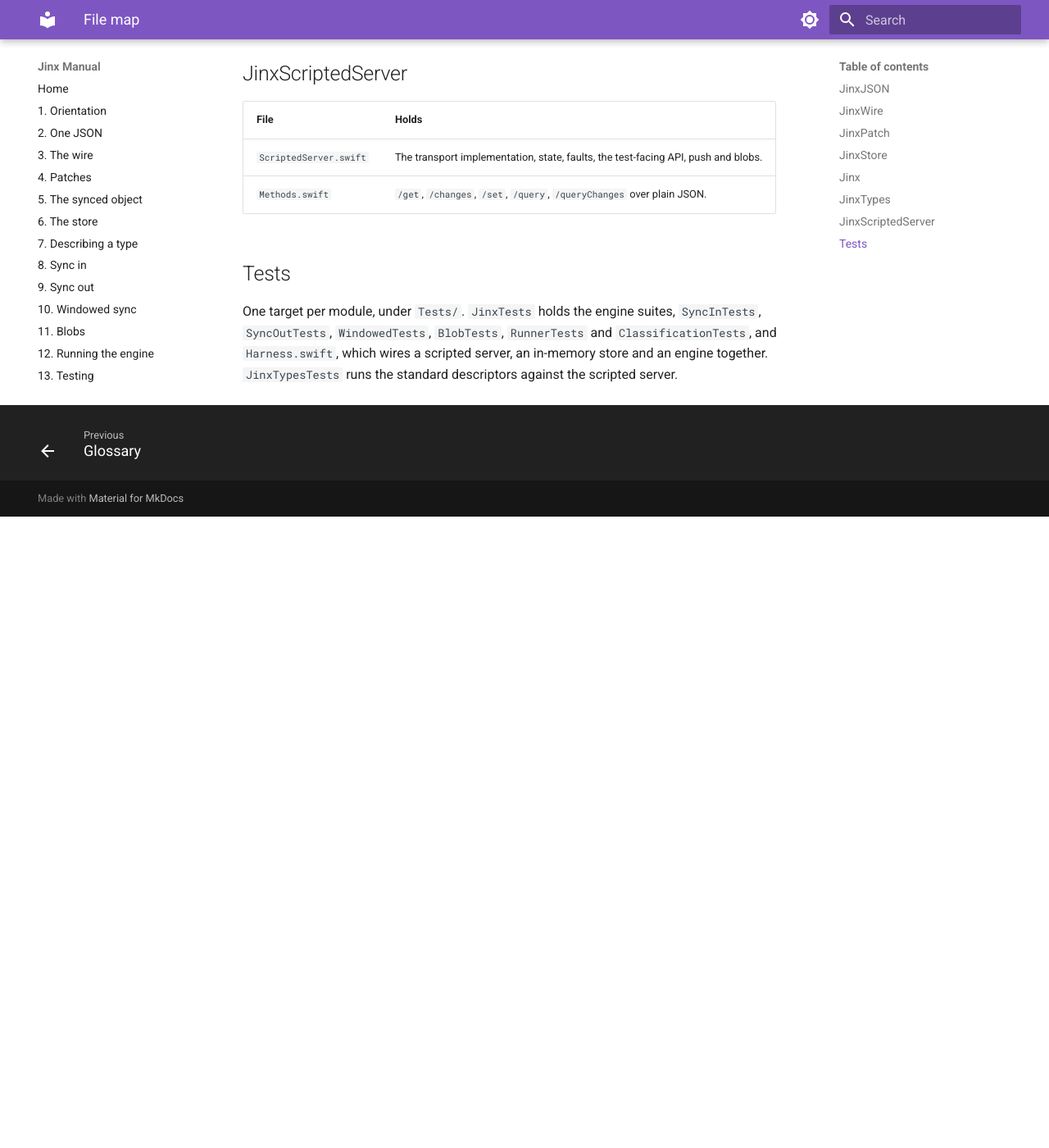
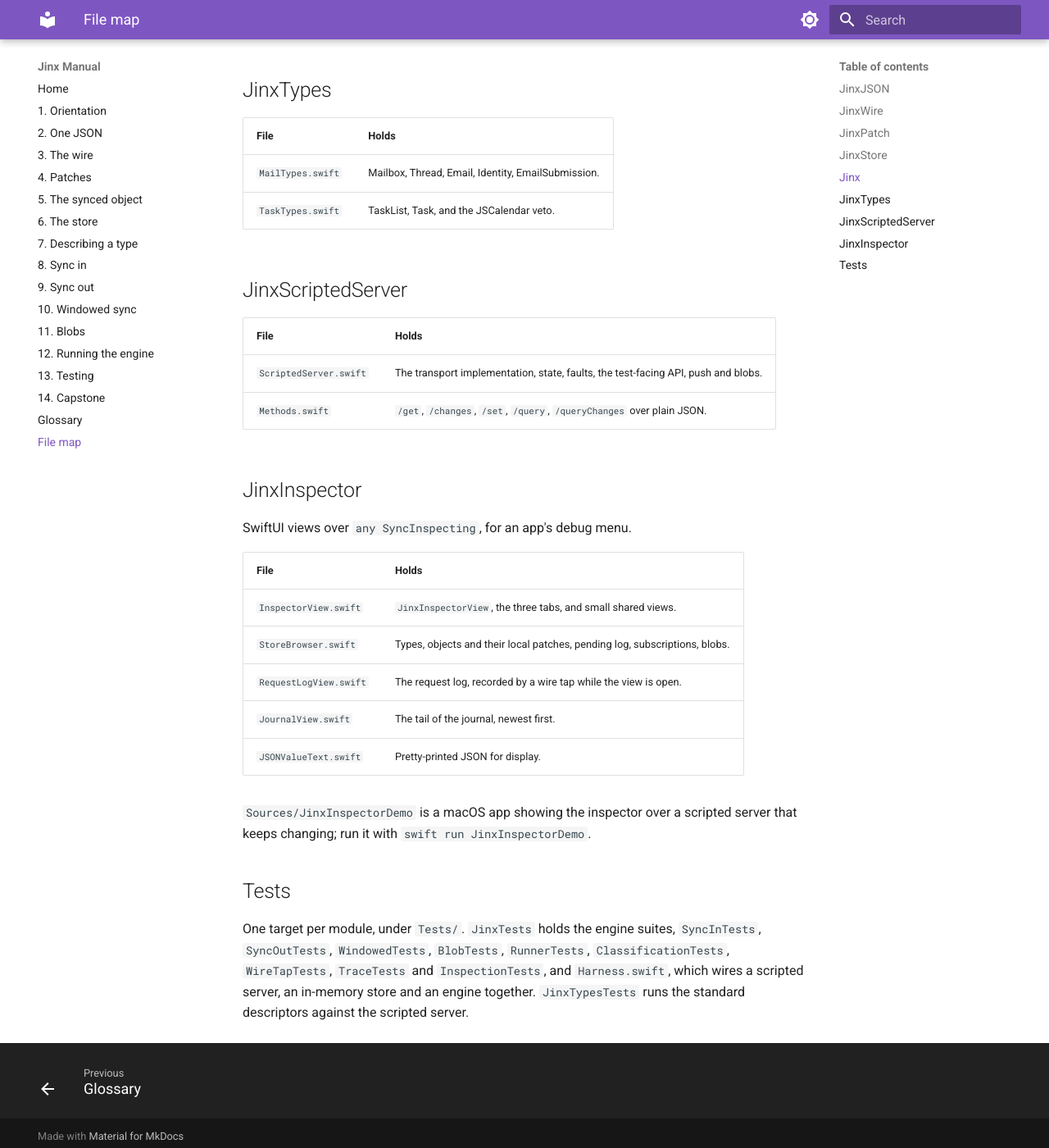
Before and after one commit to rjbs/Jinx, an MkDocs documentation site: the page built from doc/manual/docs/file-map.md, in a window 1280 px wide and 1400 px high, scrolled down 2625 px. Shown: the whole window at 82% size. Built offline with MkDocs 1.6.1 and Material for MkDocs 9.7.7, drawn with Linux system fonts in a browser that asks for light colours; before the commit the page ends 3255 px from its top, so only the background shows below that; some of the changed text lies outside the part shown.

Commit message:
manual: the file map lists the diagnostics files and JinxInspector
Co-Authored-By: Claude Opus 5.5 <noreply@anthropic.com>

```diff
--- a/doc/manual/docs/file-map.md
+++ b/doc/manual/docs/file-map.md
@@ -23,6 +23,8 @@ stack order from the bottom.
 | `Transport.swift` | `JMAPTransport`, `JMAPClient`, authenticators, blob upload and download. |
 | `ServerSentEvents.swift` | The SSE parser, line splitter, and `StateChange`. |
 | `EventSourceClient.swift` | The reconnecting push client and `Backoff`. |
+| `Recording.swift` | `TransportContext`, `TransportExchange`, `WireTap`, `WireTapToken`, `TransportRecorder`. |
+| `CallSummary.swift` | `CallExchange` and the one-line summaries of calls and responses. |
 
 ## JinxPatch
 
@@ -55,6 +57,8 @@ stack order from the bottom.
 | `Windowed.swift` | Subscriptions, pins, fetch, the windowed pass, eviction, resync. |
 | `BlobStore.swift` | The blob store actor and the engine's blob extensions. |
 | `Runner.swift` | `run()`, the push listener, journal tailing, Darwin notifications. |
+| `Tracing.swift` | `traced`, the signposter, wire taps, and `EngineTransport`, which reports exchanges to them. |
+| `Inspection.swift` | `SyncInspecting`, the read-only look inside an engine, and its conformance. |
 
 `Sources/Cnotify` is a two-file system library module that exposes
 `notify(3)` to Swift for `Runner.swift`.
@@ -73,11 +77,28 @@ stack order from the bottom.
 | `ScriptedServer.swift` | The transport implementation, state, faults, the test-facing API, push and blobs. |
 | `Methods.swift` | `/get`, `/changes`, `/set`, `/query`, `/queryChanges` over plain JSON. |
 
+## JinxInspector
+
+SwiftUI views over `any SyncInspecting`, for an app's debug menu.
+
+| File | Holds |
+|---|---|
+| `InspectorView.swift` | `JinxInspectorView`, the three tabs, and small shared views. |
+| `StoreBrowser.swift` | Types, objects and their local patches, pending log, subscriptions, blobs. |
+| `RequestLogView.swift` | The request log, recorded by a wire tap while the view is open. |
+| `JournalView.swift` | The tail of the journal, newest first. |
+| `JSONValueText.swift` | Pretty-printed JSON for display. |
+
+`Sources/JinxInspectorDemo` is a macOS app showing the inspector over a
+scripted server that keeps changing; run it with
+`swift run JinxInspectorDemo`.
+
 ## Tests
 
 One target per module, under `Tests/`.  `JinxTests` holds the
 engine suites, `SyncInTests`, `SyncOutTests`, `WindowedTests`, `BlobTests`,
-`RunnerTests` and `ClassificationTests`, and `Harness.swift`, which
+`RunnerTests`, `ClassificationTests`, `WireTapTests`, `TraceTests` and
+`InspectionTests`, and `Harness.swift`, which
 wires a scripted server, an in-memory store and an engine together.
 `JinxTypesTests` runs the standard descriptors against the scripted
 server.
```
